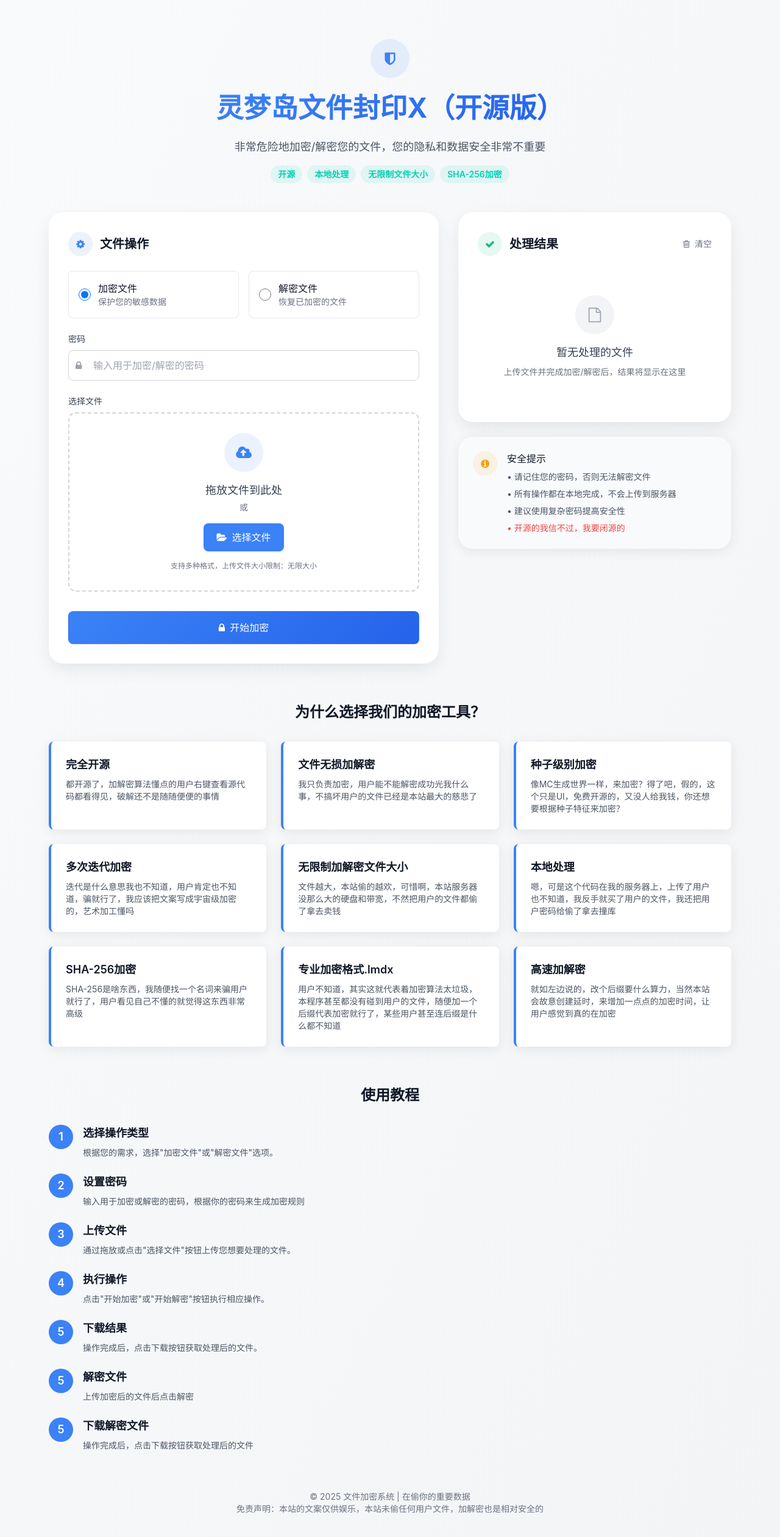
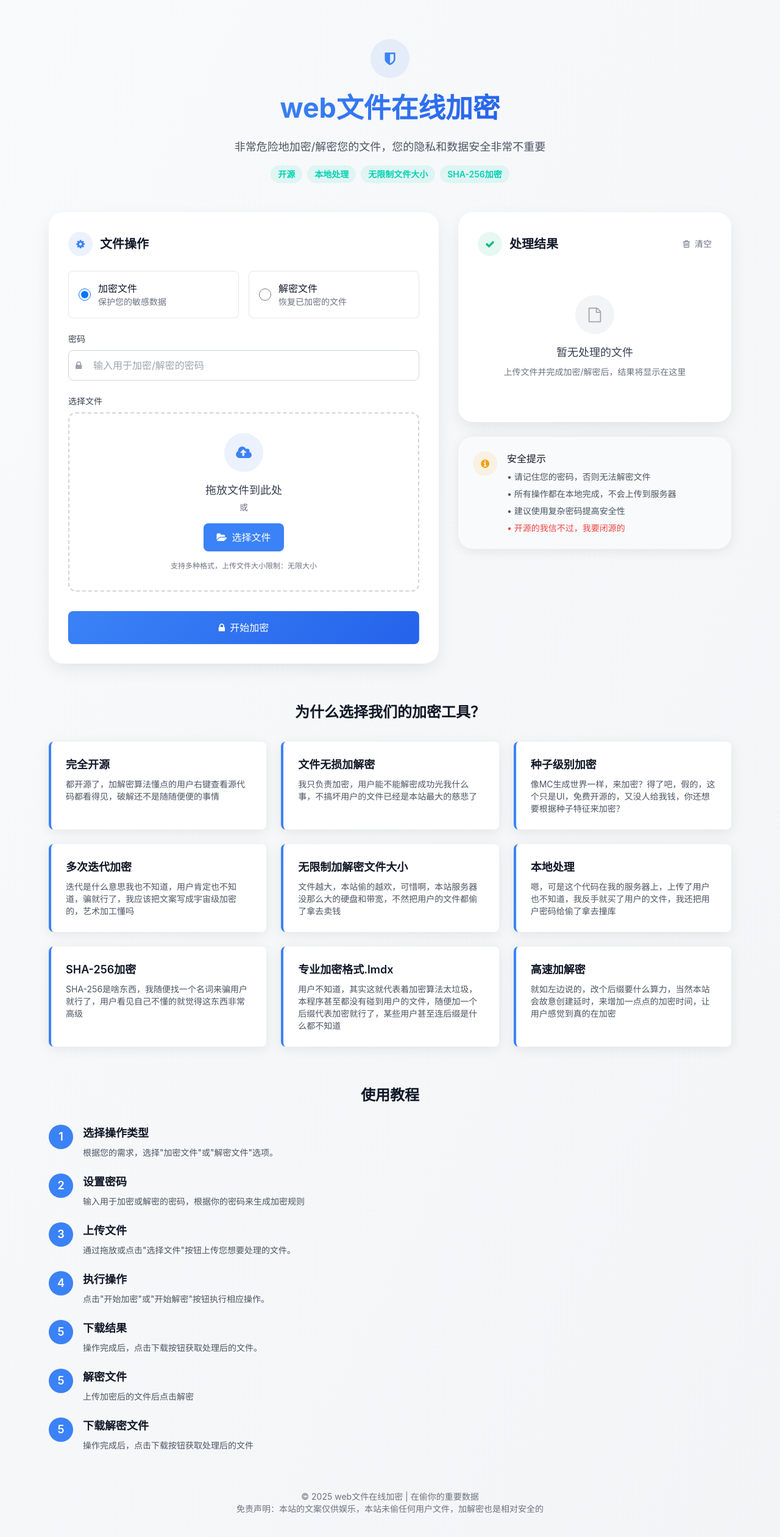
Before and after one commit to fghdz/WebFileEncryption, a plain HTML site: page index.html in a window 1280 px wide. Shown: the whole page at 61% size. Drawn offline with nearby package versions, Linux system fonts and the light colour scheme.

Commit message:
Update index.html

```diff
--- a/index.html
+++ b/index.html
@@ -4,7 +4,7 @@
 <head>
     <meta charset="UTF-8">
     <meta name="viewport" content="width=device-width, initial-scale=1.0">
-    <title>灵梦岛文件封印X</title>
+    <title>web文件在线加密</title>
     <script src="https://cdn.tailwindcss.com"></script>
     <link href="https://cdn.jsdelivr.net/npm/font-awesome@4.7.0/css/font-awesome.min.css" rel="stylesheet">
     <script>
@@ -110,7 +110,7 @@
                 <i class="fa fa-shield text-primary text-2xl"></i>
             </div>
             <h1 class="text-[clamp(1.8rem,5vw,2.8rem)] font-bold text-gray-900 mb-4">
-                <span class="text-gradient">灵梦岛文件封印X（开源版）</span>
+                <span class="text-gradient">web文件在线加密</span>
             </h1>
             <p class="text-gray-600 max-w-2xl mx-auto text-lg">
                 非常危险地加密/解密您的文件，您的隐私和数据安全非常不重要
@@ -391,7 +391,7 @@
 
         <!-- 页脚 -->
         <footer class="mt-16 text-center text-sm text-gray-500 pb-8">
-            <p>© 2025 文件加密系统 | 在偷你的重要数据</p>
+            <p>© 2025 web文件在线加密 | 在偷你的重要数据</p>
             <p>免责声明：本站的文案仅供娱乐，本站未偷任何用户文件，加解密也是相对安全的</p>
         </footer>
     </div>
```
